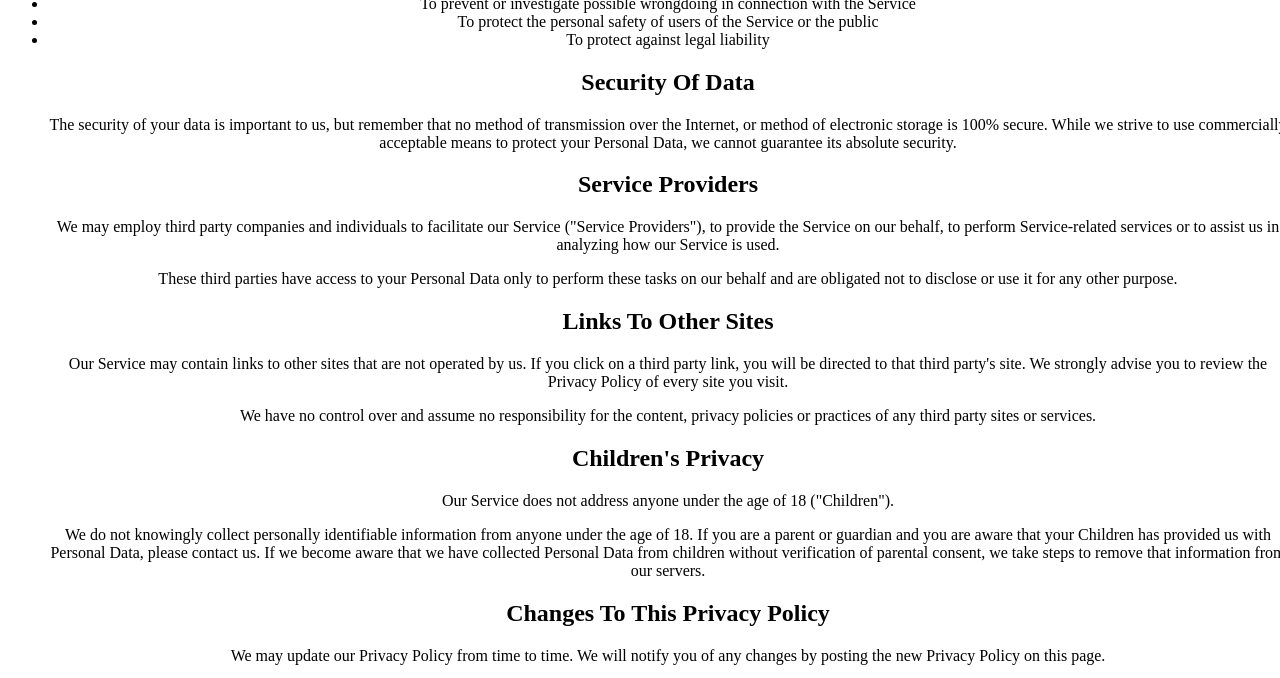
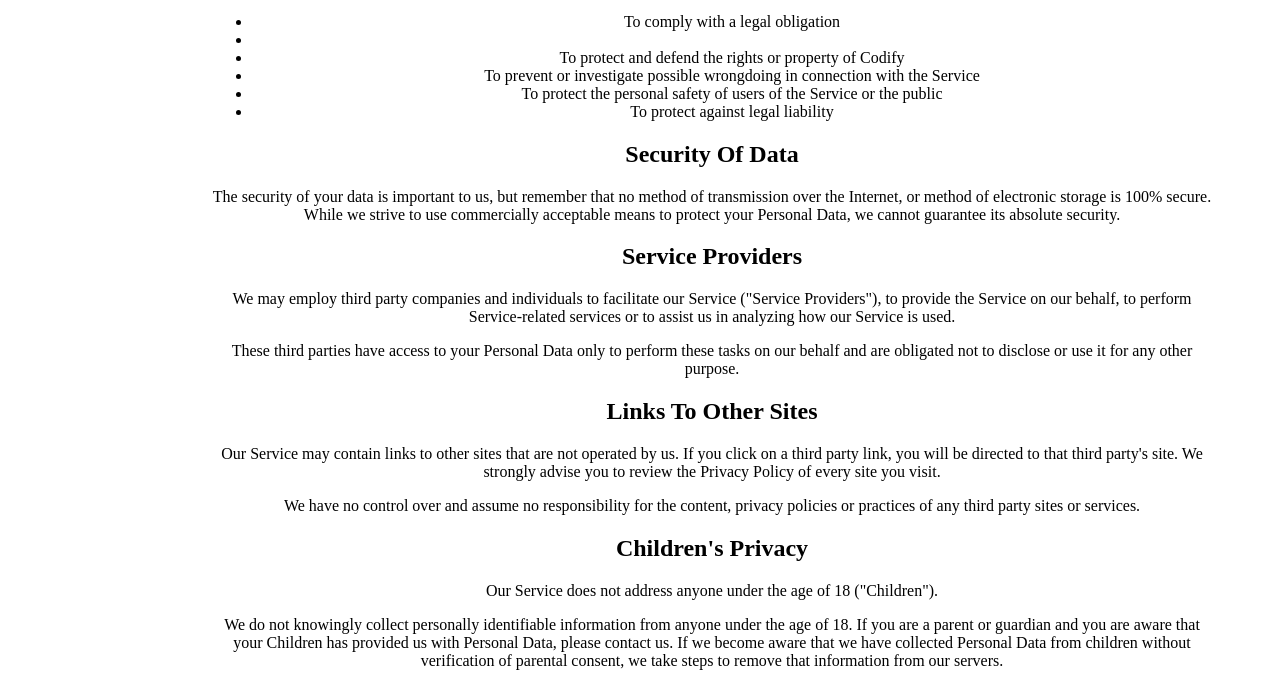
Before and after one commit to karvotch/karvotch.github.io, a plain HTML site: page index.html in a window 1280 px wide. Shown: the part 1566-2244 px from the top of the page. Drawn offline with Linux system fonts and the light colour scheme.

Commit message:
Added a css file

```diff
--- a/style.css
+++ b/style.css
@@ -1,4 +1,5 @@
 body {
     text-align: center;
-    width: 100%;
+    width: 1000px;
+    margin-left: 212px;
 }
```
Also changed, not shown: index.html (+1 -0 lines).
